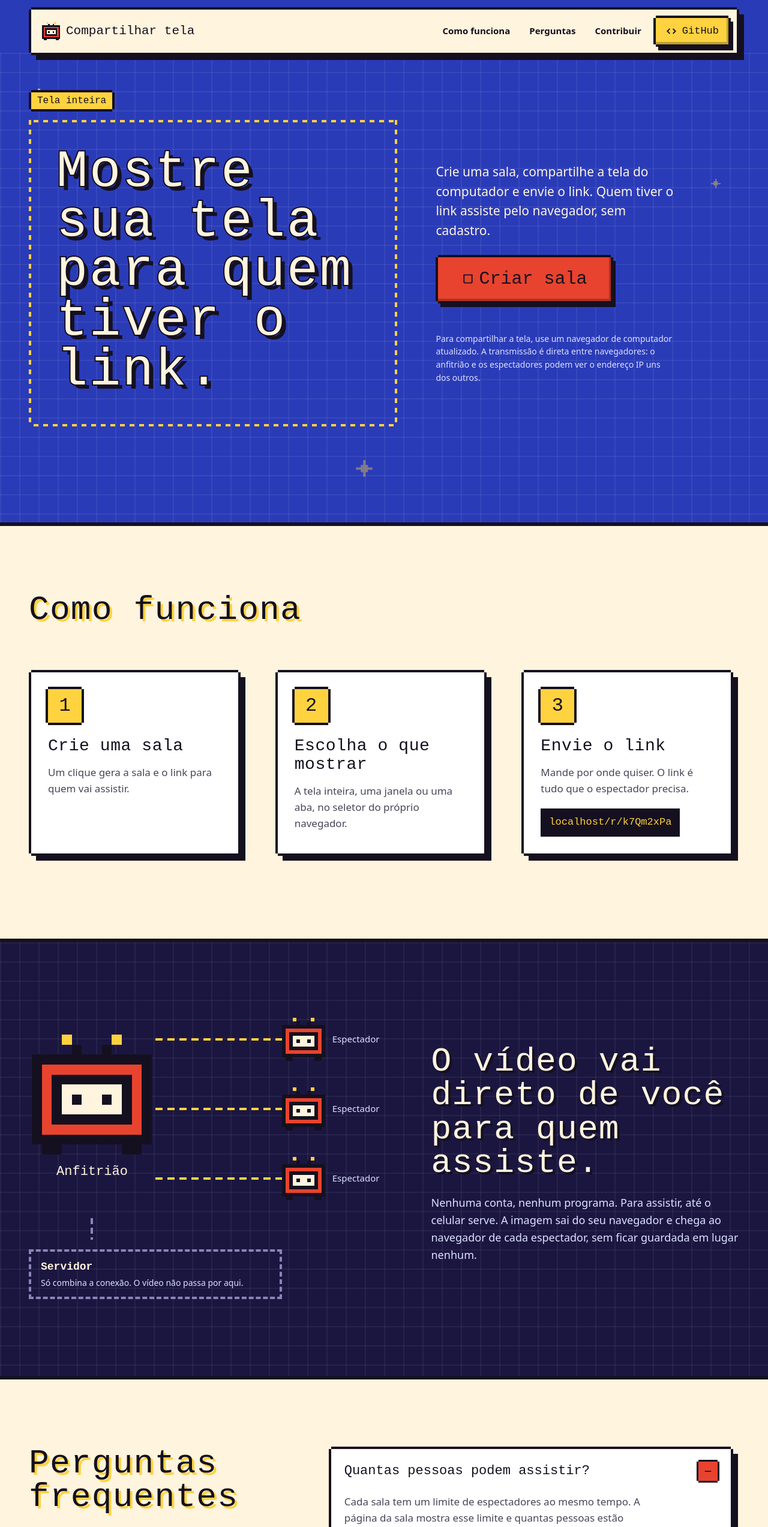
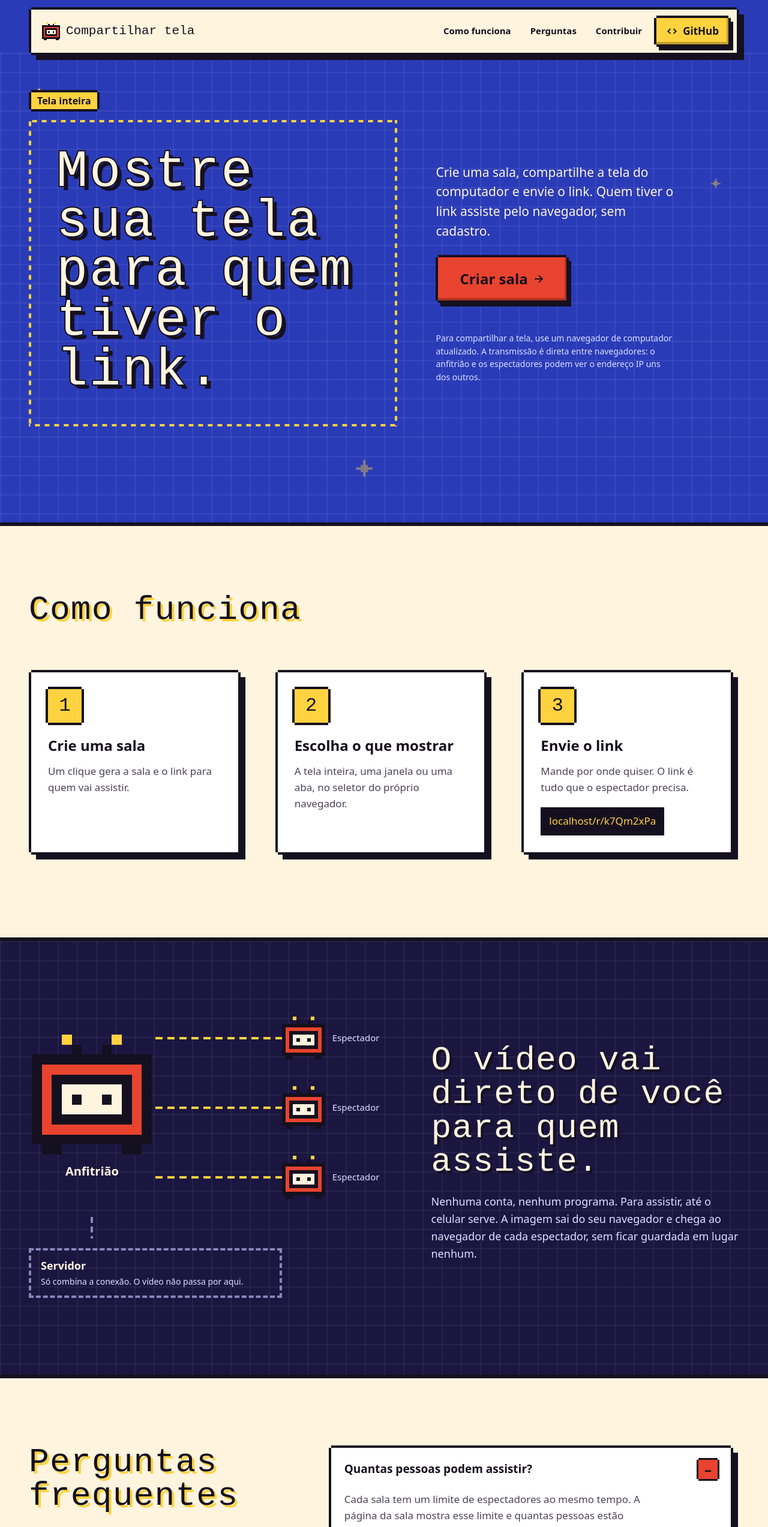
Before and after one commit to valeriocoelho1/transmicaodetela, a React (Vite) app in the folder apps/web/: page / in a window 1280 px wide. Shown: the top 2546 px of the page at 60% size. Built offline with nearby package versions, Linux system fonts and the light colour scheme; a web font is replaced by a local one.

Commit message:
feat(web): body font for small text, eased selection animation, arrow on create button

```diff
--- a/apps/web/src/components/Button.tsx
+++ b/apps/web/src/components/Button.tsx
@@ -7,6 +7,7 @@ interface ButtonProps extends ButtonHTMLAttributes<HTMLButtonElement> {
   variant?: Variant;
   size?: 'md' | 'lg';
   icon?: IconName;
+  trailingIcon?: IconName;
   busy?: boolean;
 }
 
@@ -14,6 +15,7 @@ export function Button({
   variant = 'secondary',
   size = 'md',
   icon,
+  trailingIcon,
   busy = false,
   className,
   children,
@@ -27,6 +29,7 @@ export function Button({
     <button type={type} className={classes} aria-busy={busy || undefined} {...rest}>
       {busy ? <span className="spinner" aria-hidden="true" /> : icon && <Icon name={icon} />}
       <span>{children}</span>
+      {!busy && trailingIcon && <Icon name={trailingIcon} />}
     </button>
   );
 }
--- a/apps/web/src/components/Icon.tsx
+++ b/apps/web/src/components/Icon.tsx
@@ -19,7 +19,6 @@ const paths = {
     </>
   ),
   code: <path d="m8 8-4 4 4 4M16 8l4 4-4 4" />,
-  select: <rect x="4" y="4" width="16" height="16" strokeDasharray="3 2.5" />,
   play: <path d="M8 5.5v13l10.5-6.5L8 5.5Z" />,
   stop: <rect x="6.5" y="6.5" width="11" height="11" rx="1.5" />,
   close: <path d="M6 6l12 12M18 6 6 18" />,
--- a/apps/web/src/pages/HomePage.tsx
+++ b/apps/web/src/pages/HomePage.tsx
@@ -141,7 +141,7 @@ export function HomePage() {
             <Button
               variant="primary"
               size="lg"
-              icon="select"
+              trailingIcon="arrowRight"
               busy={creating}
               disabled={creating}
               onClick={() => void handleCreate()}
--- a/apps/web/src/styles.css
+++ b/apps/web/src/styles.css
@@ -83,12 +83,16 @@ p {
 }
 
 h1,
-h2,
-h3 {
+h2 {
   font-family: var(--font-pixel);
   font-weight: 400;
   line-height: 1.1;
   letter-spacing: 0.02em;
+}
+
+h3 {
+  font-weight: 700;
+  line-height: 1.2;
 }
 
 a {
@@ -199,9 +203,8 @@ input {
     var(--pixel-outline),
     inset -3px -4px 0 0 rgb(0 0 0 / 25%),
     var(--btn-drop);
-  font-family: var(--font-pixel);
-  font-size: 1.1875rem;
-  font-weight: 400;
+  font-size: 1.0625rem;
+  font-weight: 700;
   line-height: 1.1;
   text-decoration: none;
   cursor: pointer;
@@ -225,8 +228,8 @@ input {
 
 .btn--lg {
   min-height: 4.5rem;
-  padding: 1.25rem 2.5rem;
-  font-size: 1.875rem;
+  padding: 1.25rem 2.25rem;
+  font-size: 1.5rem;
 }
 
 .btn--sm {
@@ -280,8 +283,10 @@ input {
 .card__title {
   margin-bottom: var(--space-4);
   color: var(--soft);
-  font-size: 1.375rem;
-  font-weight: 400;
+  font-family: var(--font-body);
+  font-size: 1.125rem;
+  font-weight: 700;
+  letter-spacing: 0;
 }
 
 .callout {
@@ -322,9 +327,8 @@ input {
   margin: var(--px);
   padding: 0.5rem 0.875rem;
   background: var(--surface);
-  font-family: var(--font-pixel);
-  font-size: 1.1875rem;
-  font-weight: 400;
+  font-size: 1rem;
+  font-weight: 600;
 }
 
 .status-pill__dot {
@@ -504,10 +508,10 @@ input {
   border: 0;
   background: transparent;
   color: var(--fg);
-  font-family: var(--font-pixel);
   font-size: 1.0625rem;
   text-overflow: ellipsis;
   outline: none;
+  font-weight: 400;
 }
 
 .viewer-count {
@@ -716,8 +720,8 @@ input {
     0 0,
     100% 0;
   animation:
-    selection-draw 1.9s steps(24, end) 0.7s both,
-    selection-ants 0.8s steps(4, end) 2.6s infinite;
+    selection-draw 1.6s cubic-bezier(0.65, 0, 0.35, 1) 0.6s both,
+    selection-ants 1.2s linear 2.3s infinite;
 }
 
 .selection__tag {
@@ -731,9 +735,8 @@ input {
     0 4px 0 0 var(--ink),
     -4px 0 0 0 var(--ink),
     4px 0 0 0 var(--ink);
-  font-family: var(--font-pixel);
   font-size: 1rem;
-  font-weight: 400;
+  font-weight: 700;
   line-height: 1;
   white-space: nowrap;
 }
@@ -768,7 +771,7 @@ input {
 
 .selection__tag,
 .selection__handle {
-  animation: fade-in 0.4s steps(3, end) 2.5s both;
+  animation: fade-in 0.5s ease-out 2.1s both;
 }
 
 .selection__cursor {
@@ -776,8 +779,8 @@ input {
   right: -22px;
   bottom: -40px;
   animation:
-    cursor-in 0.35s steps(3, end) 0.35s both,
-    cursor-out 0.5s steps(4, end) 2.9s forwards;
+    cursor-in 0.4s ease-out 0.2s both,
+    cursor-out 0.6s ease-in 2.5s forwards;
 }
 
 /* Sections */
@@ -860,7 +863,7 @@ input {
 
 .steps__item h3 {
   margin-top: 0.625rem;
-  font-size: 1.75rem;
+  font-size: 1.5rem;
 }
 
 .steps__item p {
@@ -876,9 +879,9 @@ input {
   padding: 0.625rem 0.875rem;
   background: var(--ink);
   color: var(--accent);
-  font-family: var(--font-pixel);
   font-size: 1.0625rem;
   overflow-wrap: anywhere;
+  font-weight: 500;
 }
 
 /* Direct connection diagram */
@@ -916,9 +919,8 @@ input {
   align-items: center;
   justify-content: center;
   gap: var(--space-3);
-  font-family: var(--font-pixel);
-  font-size: 1.375rem;
-  font-weight: 400;
+  font-size: 1.25rem;
+  font-weight: 700;
 }
 
 .direct__host-tv {
@@ -972,8 +974,8 @@ input {
 
 .direct__server strong {
   color: var(--cream);
-  font-family: var(--font-pixel);
   font-size: 1.125rem;
+  font-weight: 700;
 }
 
 /* FAQ */
@@ -1033,9 +1035,8 @@ input {
   justify-content: space-between;
   gap: 1.25rem;
   padding: 1.25rem 1.375rem;
-  font-family: var(--font-pixel);
-  font-size: 1.375rem;
-  font-weight: 400;
+  font-size: 1.1875rem;
+  font-weight: 600;
   list-style: none;
   cursor: pointer;
 }
@@ -1295,6 +1296,7 @@ input {
 @keyframes cursor-in {
   from {
     opacity: 0;
+    transform: translate(-6px, -6px);
   }
 }
 
```
